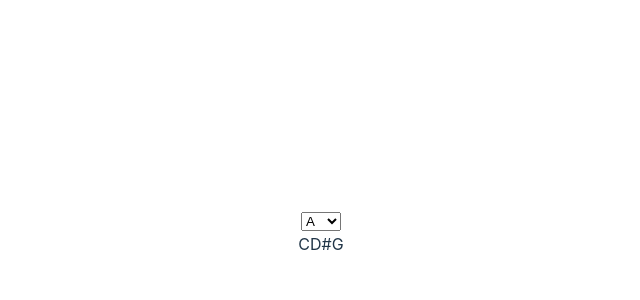
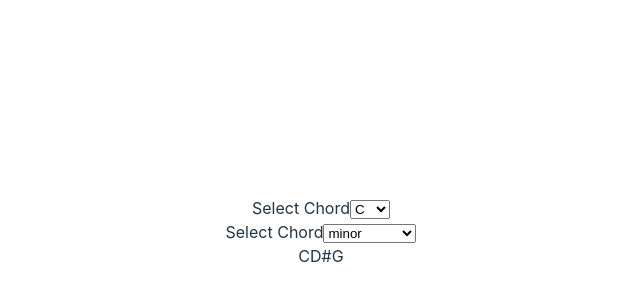
Before and after one commit to rtrigoso/chord-machine-app, a Preact app: page / in a window 1280 px wide. Shown: the part 168-468 px from the top of the page, without its empty margins (319-959 px from the left). Built offline with nearby package versions, Linux system fonts and the light colour scheme.

Commit message:
fix signals

```diff
--- a/package.json
+++ b/package.json
@@ -10,6 +10,7 @@
     "test": "vitest"
   },
   "dependencies": {
+    "@preact/signals": "^1.3.0",
     "lodash": "^4.17.21",
     "preact": "^10.23.1"
   },
@@ -17,6 +18,7 @@
     "@preact/preset-vite": "^2.9.0",
     "@testing-library/jest-dom": "^6.5.0",
     "@testing-library/preact": "^3.2.4",
+    "@types/lodash": "^4.17.7",
     "jsdom": "^25.0.0",
     "typescript": "^5.5.3",
     "vite": "^5.4.1",
--- a/src/app.tsx
+++ b/src/app.tsx
@@ -1,16 +1,19 @@
 import './app.css';
-import { useState } from 'preact/hooks';
-import { Note } from './constants/music';
+import { signal } from "@preact/signals";
+import { ChordName, Note } from './constants/music';
 import { NoteSelector } from './components/NoteSelector';
 import { ChordDisplay } from './components/ChordDisplay';
+import { ChordSelector } from './components/ChordSelector';
 
 export function App() {
-  const [note, setNote] = useState<Note>("C");
+  const rootNote = signal<Note>("C");
+  const chordName = signal<ChordName>("minor");
 
   return (
     <>
-      <NoteSelector setNote={setNote}/>
-      <ChordDisplay name='minor' rootNote={note} />
+      <NoteSelector selected={rootNote} />
+      <ChordSelector selected={chordName} />
+      <ChordDisplay name={chordName} rootNote={rootNote} />
     </>
   )
 }
--- a/src/components/ChordDisplay.tsx
+++ b/src/components/ChordDisplay.tsx
@@ -1,10 +1,11 @@
 import { ChordName, Note, Notes } from "@/constants/music";
 import { GetNotesInChord } from "@/utils/music";
+import { Signal } from "@preact/signals";
 import { Component, Fragment } from "preact";
 
 interface ChordDisplayProps {
-    name: ChordName;
-    rootNote: Note;
+    name: Signal<ChordName>;
+    rootNote: Signal<Note>;
 };
 
 class ChordDisplay extends Component<ChordDisplayProps> {
@@ -14,7 +15,7 @@ class ChordDisplay extends Component<ChordDisplayProps> {
 
     render () {
         const { rootNote, name } = this.props;
-        const notes: Notes = GetNotesInChord(rootNote, name)
+        const notes: Notes = GetNotesInChord(rootNote.value, name.value)
 
         return (
             <div class="chord-display" >
--- a/src/components/ChordSelector.tsx
+++ b/src/components/ChordSelector.tsx
@@ -1,43 +1,41 @@
 import { ChordName, CHORD_NAMES } from "@/constants/music";
+import { Signal } from "@preact/signals";
 import { Component, Fragment } from "preact";
+import { get } from 'lodash';
 
 interface ChordSelectorProps {
-    setChordName: (name: ChordName) => void
+    selected: Signal<ChordName>;
 }
 
-interface ChordSelectorState {
-    selected: ChordName;
-};
 
-class ChordSelector extends Component<ChordSelectorProps, ChordSelectorState> {
-    constructor() {
-        super();
-
-        this.state = {
-            selected: CHORD_NAMES[0]
-        };
+class ChordSelector extends Component<ChordSelectorProps> {
+    constructor(props: ChordSelectorProps) {
+        super(props);
     }
 
-    #select (name: ChordName) {
-        this.setState({ selected: name});
-        this.props.setChordName(name);
+    select (evt: Event) {
+        const name: ChordName = get(evt, 'target.value', this.props.selected.value);
+        this.props.selected.value = name
     }
 
     render () {
-        const { selected } = this.state;
+        const { props, select } = this;
+        const { selected } = props;
 
         return (
             <div class="note-selector" >
                 <label for="note-selection">
-
+                    Select Chord
                 </label>
-                <select name="note-selection" class="note-selection">
+                <select
+                    name="note-selection"
+                    onInput={select.bind(this)}
+                    class="note-selection">
                     {
                         CHORD_NAMES.map((name) => (
                             <Fragment key={name}>
                                 <option
-                                    selected={name === selected}
-                                    onSelect={(): void => { this.#select(name); }}
+                                    selected={name === selected.value}
                                     value={name}>
                                         {name}
                                 </option>
--- a/src/components/NoteSelector.tsx
+++ b/src/components/NoteSelector.tsx
@@ -1,43 +1,40 @@
 import { Note, NOTES } from "@/constants/music";
+import { Signal } from "@preact/signals";
 import { Component, Fragment } from "preact";
+import { get } from 'lodash';
 
 interface NoteSelectorProps {
-    setNote: (note: Note) => void
+    selected: Signal<Note>;
 }
 
-interface NoteSelectorState {
-    selected: Note;
-};
-
-class NoteSelector extends Component<NoteSelectorProps, NoteSelectorState> {
-    constructor() {
-        super();
-
-        this.state = {
-            selected: NOTES[0]
-        };
+class NoteSelector extends Component<NoteSelectorProps> {
+    constructor(props: NoteSelectorProps) {
+        super(props);
     }
 
-    #select (note: Note) {
-        this.setState({ selected: note});
-        this.props.setNote(note);
+    select (evt: Event) {
+        const note = get(evt, 'target.value', this.props.selected.value);
+        this.props.selected.value = note
     }
 
     render () {
-        const { selected } = this.state;
+        const { props, select } = this;
+        const { selected } = props;
 
         return (
             <div class="note-selector" >
                 <label for="note-selection">
-
+                    Select Chord
                 </label>
-                <select name="note-selection" class="note-selection">
+                <select
+                    name="note-selection"
+                    onInput={select.bind(this)}
+                    class="note-selection">
                     {
                         NOTES.map((note) => (
                             <Fragment key={note}>
                                 <option
-                                    selected={note === selected}
-                                    onSelect={(): void => { this.#select(note); }}
+                                    selected={note === selected.value}
                                     value={note}>
                                         {note}
                                 </option>
```
Also changed, not shown: 1 other file (tests, documents, lock files or other folders).
